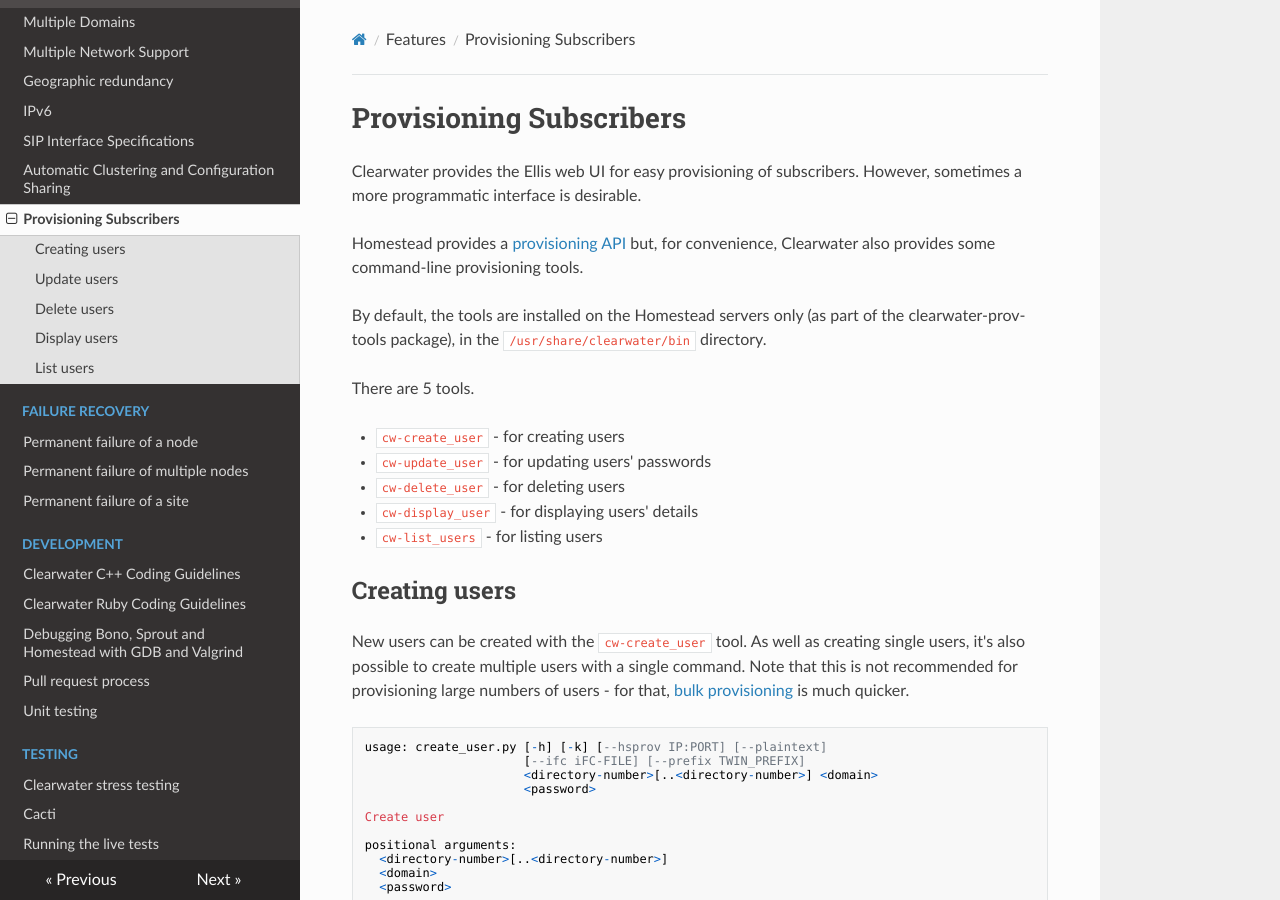
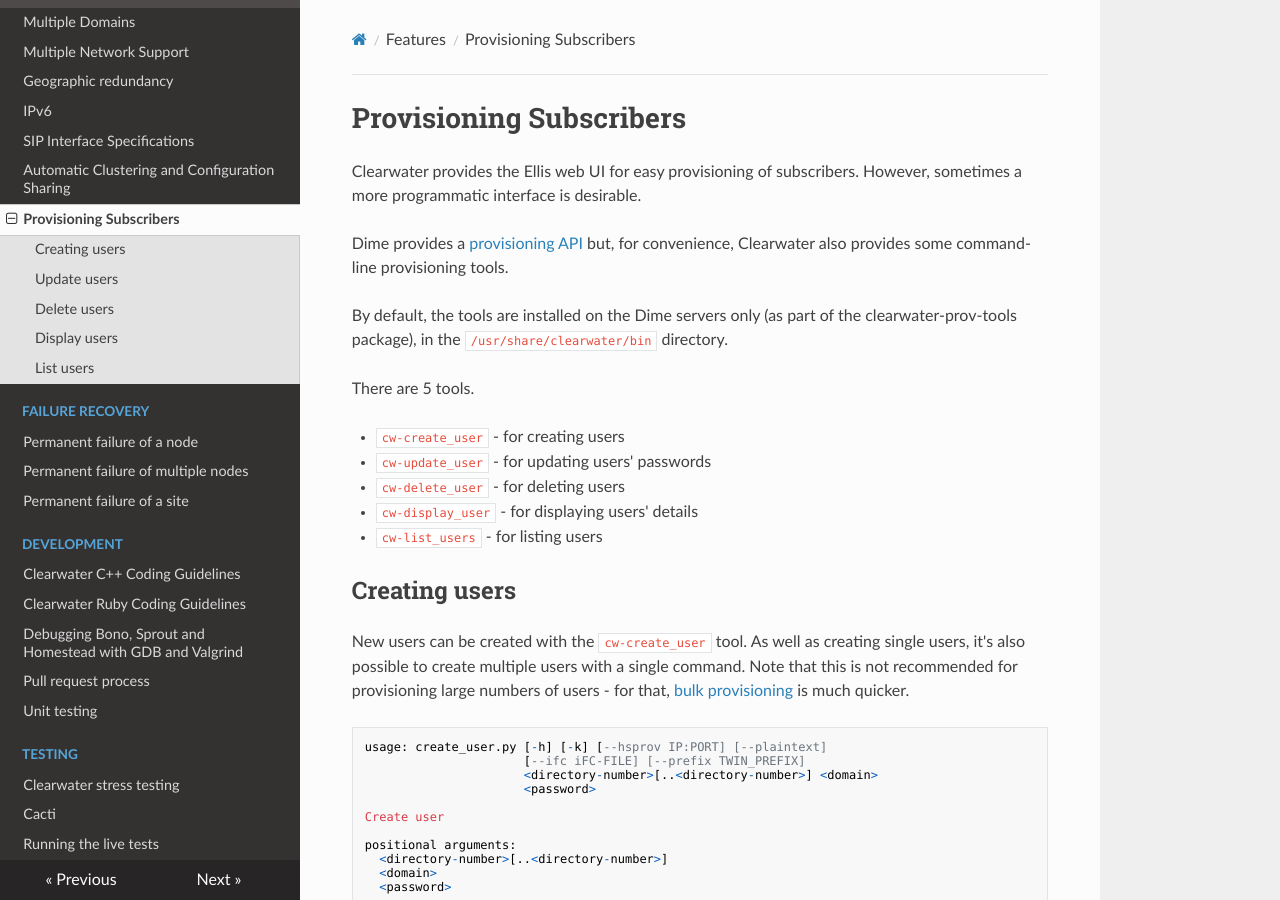
Before and after one commit to Metaswitch/clearwater-readthedocs, an MkDocs documentation site: the page built from docs/Provisioning_Subscribers.md, in a window 1280 px wide and 900 px high. Built offline with MkDocs 1.6.1, drawn with Linux system fonts in a browser that asks for light colours; nearby versions of some CDN libraries; old or Windows-style settings are respelled for this version of MkDocs; some of the changed text lies outside the part shown.

Commit message:
Update Provisioning Subscribers for split-state

````diff
--- a/docs/Provisioning_Subscribers.md
+++ b/docs/Provisioning_Subscribers.md
@@ -2,9 +2,9 @@
 
 Clearwater provides the Ellis web UI for easy provisioning of subscribers.  However, sometimes a more programmatic interface is desirable.
 
-Homestead provides a [provisioning API](https://github.com/Metaswitch/crest/blob/dev/docs/homestead_prov_api.md) but, for convenience, Clearwater also provides some command-line provisioning tools.
+Dime provides a [provisioning API](https://github.com/Metaswitch/crest/blob/dev/docs/homestead_prov_api.md) but, for convenience, Clearwater also provides some command-line provisioning tools.
 
-By default, the tools are installed on the Homestead servers only (as part of the clearwater-prov-tools package), in the `/usr/share/clearwater/bin` directory.
+By default, the tools are installed on the Dime servers only (as part of the clearwater-prov-tools package), in the `/usr/share/clearwater/bin` directory.
 
 There are 5 tools.
 
@@ -113,7 +113,7 @@ All the users provisioned on the system can be listed with the `cw-list_users` t
 
 Note that the `--full` parameter defaults to off because it greatly decreases the performance of the tool (by more than an order of magnitude).
 
-The `--pace` parameter's default values should ensure that this does not use more than 10% of the homestead cluster's CPU - that is 5 users per second if `--force` is set and 500 if not.  If you set the "--pace" parameter to more than the default, you'll be prompted to confirm (or specify the `--force` parameter).
+The `--pace` parameter's default values should ensure that this does not use more than 10% of the Dime cluster's CPU - that is 5 users per second if `--force` is set and 500 if not.  If you set the "--pace" parameter to more than the default, you'll be prompted to confirm (or specify the `--force` parameter).
 
 ```
 usage: list_users.py [-h] [-k] [--hsprov IP:PORT] [--full] [--pace PACE] [-f]
````
